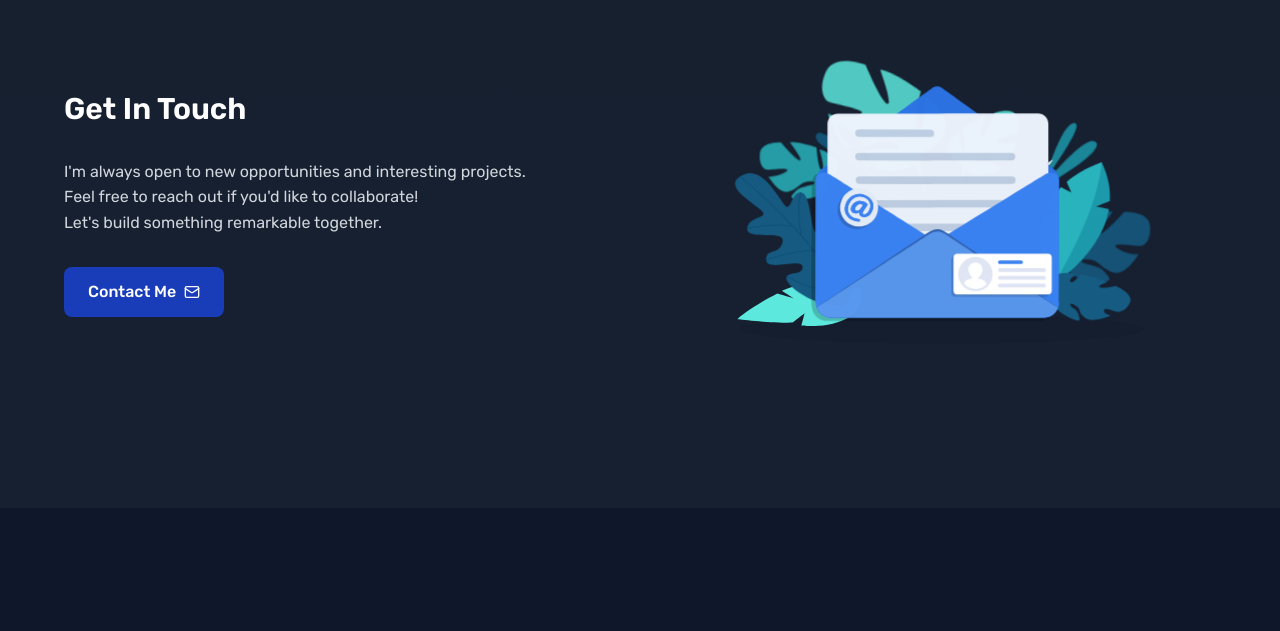
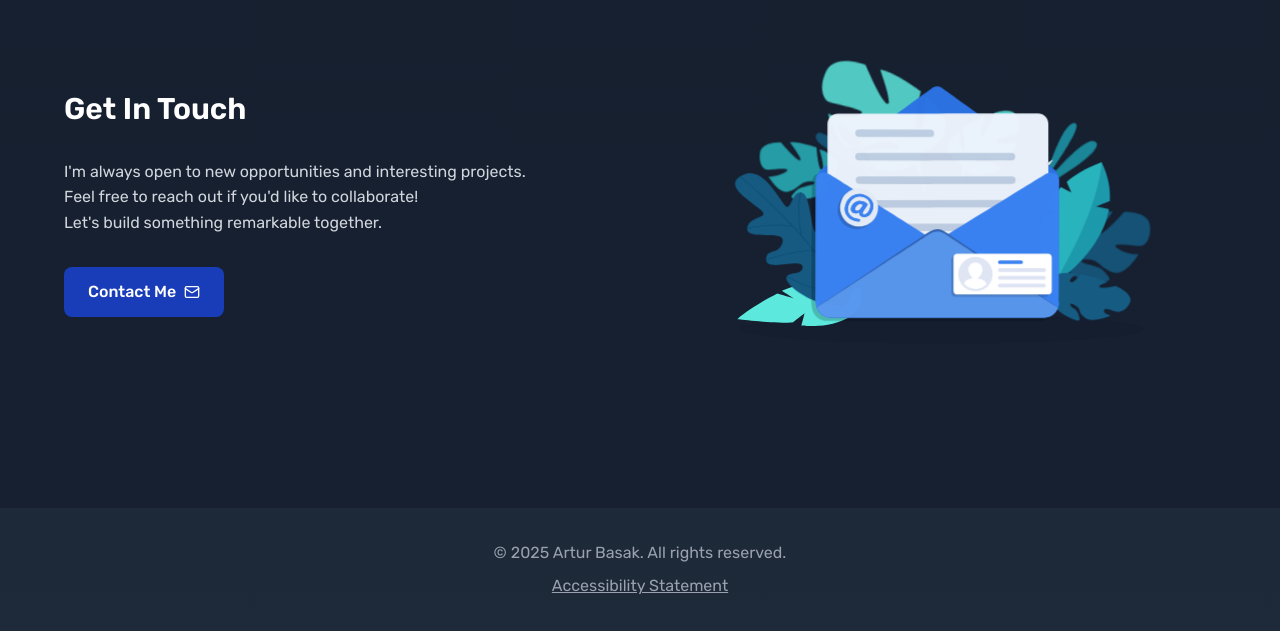
Before and after one commit to archik408/nextjs-cv, a Next.js app: page / in a window 1280 px wide. Shown: the part 8268-8899 px from the top of the page. Before the commit the page ends 8776 px from the top, so only its background shows below. Built offline with nearby package versions, Linux system fonts and the light colour scheme; no server answers.

Commit message:
feat: added offline vs lazy loading note

```diff
--- a/app/page.tsx
+++ b/app/page.tsx
@@ -10,7 +10,7 @@ import { TestimonialsSection } from '@/components/testimonials-section';
 import { CertificatesSection } from '@/components/certificates-section';
 import { FunActivitiesSection } from '@/components/fun-activities-section';
 import { ContactSection } from '@/components/contact-section';
-// import { Footer } from '@/components/footer';
+import { Footer } from '@/components/footer';
 import { DownloadResume } from '@/components/download-resume';
 import {
   StructuredData,
@@ -82,7 +82,7 @@ export default function Home() {
         <ContactSection />
 
         {/* Footer */}
-        {/*<Footer />*/}
+        <Footer />
       </div>
     </>
   );
```
